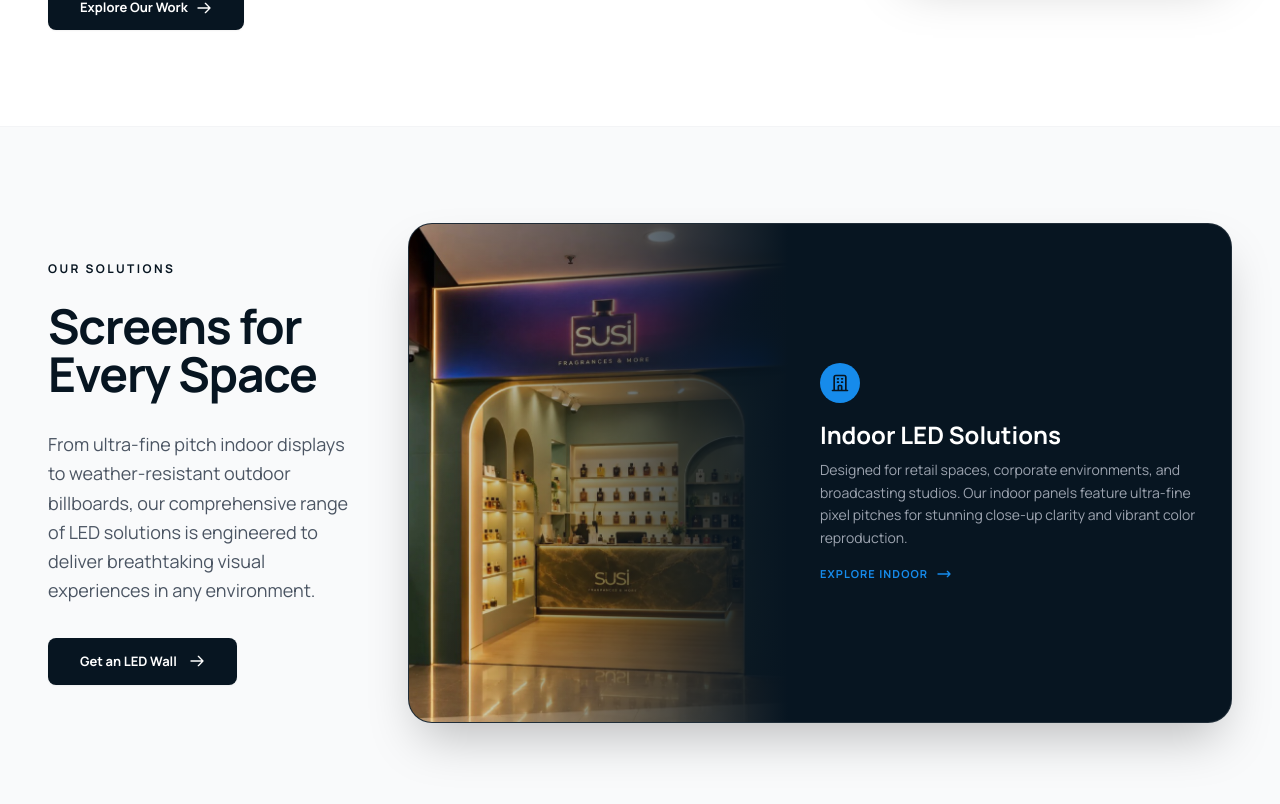
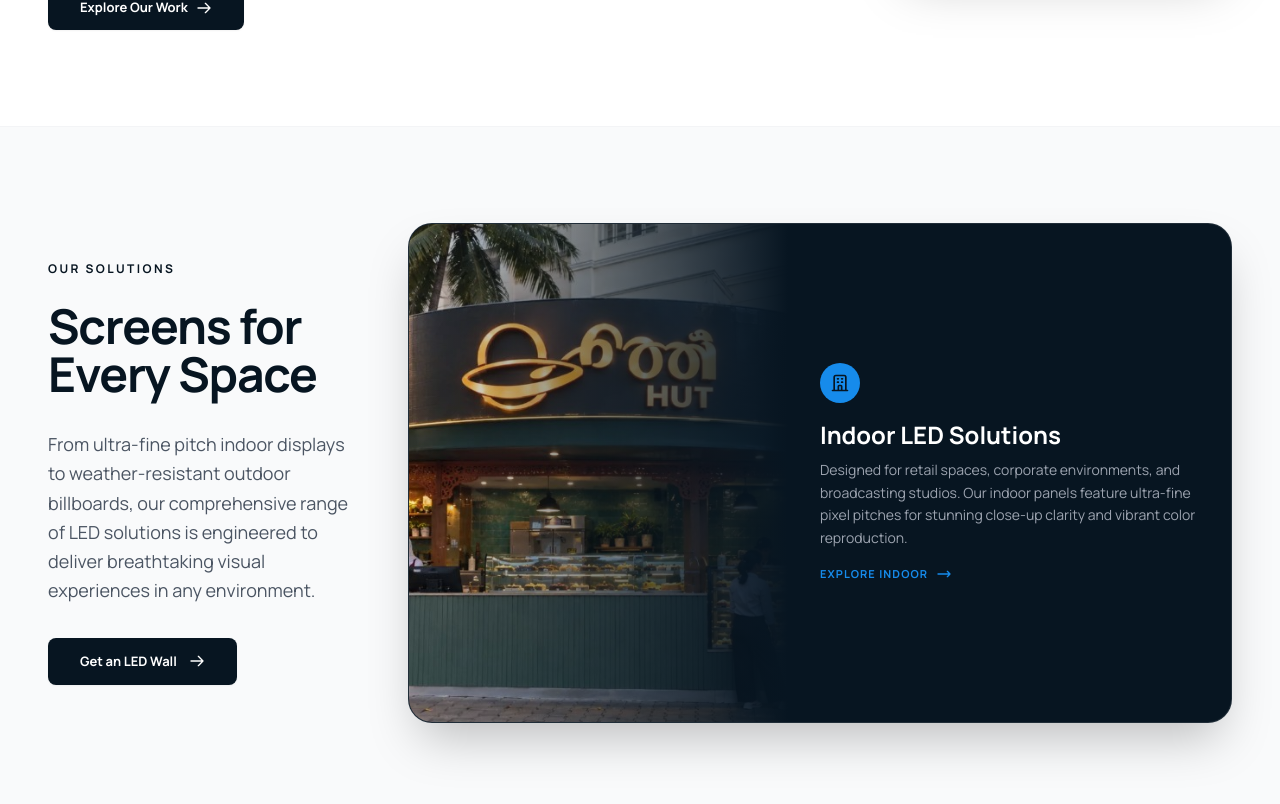
Before and after one commit to PrasobhPS/LED, a React (Vite) app in the folder client/: page /about in a window 1280 px wide. Shown: the part 1129-1933 px from the top of the page. Built offline with nearby package versions, Linux system fonts and the light colour scheme.

Commit message:
images change

```diff
--- a/client/src/data/installations.js
+++ b/client/src/data/installations.js
@@ -1,4 +1,17 @@
 export const installations = [
+  {
+    id: 'kanju-hut',
+    title: 'Kanji Hut Storefront',
+    image: '/images/work/kanju-hut.png',
+    location: 'Storefront',
+    environment: 'Outdoor',
+    type: 'Illuminated storefront',
+    category: 'Retail',
+    badge: 'Retail',
+    note: 'Storefront',
+    focus: 'center 28%',
+    description: 'Kanji Hut shopfront with an illuminated fascia and lit display counters along the open counter.',
+  },
   {
     id: 'downtown-corner',
     title: 'Downtown Business Center Corner',
--- a/client/src/pages/AboutPage.jsx
+++ b/client/src/pages/AboutPage.jsx
@@ -145,7 +145,7 @@ export default function AboutPage() {
         {/* Card 1 */}
         <div className="stack-item absolute inset-0 flex flex-col md:flex-row overflow-hidden shadow-2xl" style={{backgroundColor: '#071521', border: '1px solid rgba(255,255,255,0.1)', borderRadius: '1.5rem', zIndex: 1}}>
           <div style={{flex: 1, position: 'relative', minHeight: 200}}>
-            <img src="/images/work/susi-fragrances.png" alt="SUSI Fragrances storefront" style={{position: 'absolute', top: 0, left: 0, width: '100%', height: '100%', objectFit: 'cover', objectPosition: 'center 30%'}} />
+            <img src="/images/work/kanju-hut.png" alt="Kanji Hut illuminated storefront" style={{position: 'absolute', top: 0, left: 0, width: '100%', height: '100%', objectFit: 'cover', objectPosition: 'center 28%'}} />
             <div className="hidden md:block" style={{position: 'absolute', inset: 0, background: 'linear-gradient(to right, transparent, rgba(7, 21, 33, 1))'}}>
             </div>
             <div className="md:hidden" style={{position: 'absolute', inset: 0, background: 'linear-gradient(to top, rgba(7, 21, 33, 1), transparent)'}}>
--- a/client/src/pages/PartnersPage.jsx
+++ b/client/src/pages/PartnersPage.jsx
@@ -410,10 +410,10 @@ export default function PartnersPage() {
               </div>
               <div className="partners-overlap-card">
                 <img
-                  src="/images/work/glass-facade.png"
-                  alt="LED screen on a glass building facade"
+                  src="/images/work/kanju-hut.png"
+                  alt="Kanji Hut illuminated storefront"
                   className="partners-overlap-img"
-                  style={{ objectPosition: 'center 38%' }}
+                  style={{ objectPosition: 'center 28%' }}
                 />
               </div>
             </div>
```
Also changed, not shown: client/public/images/work/kanju-hut.png (added), 1 other file (tests, documents, lock files or other folders).
